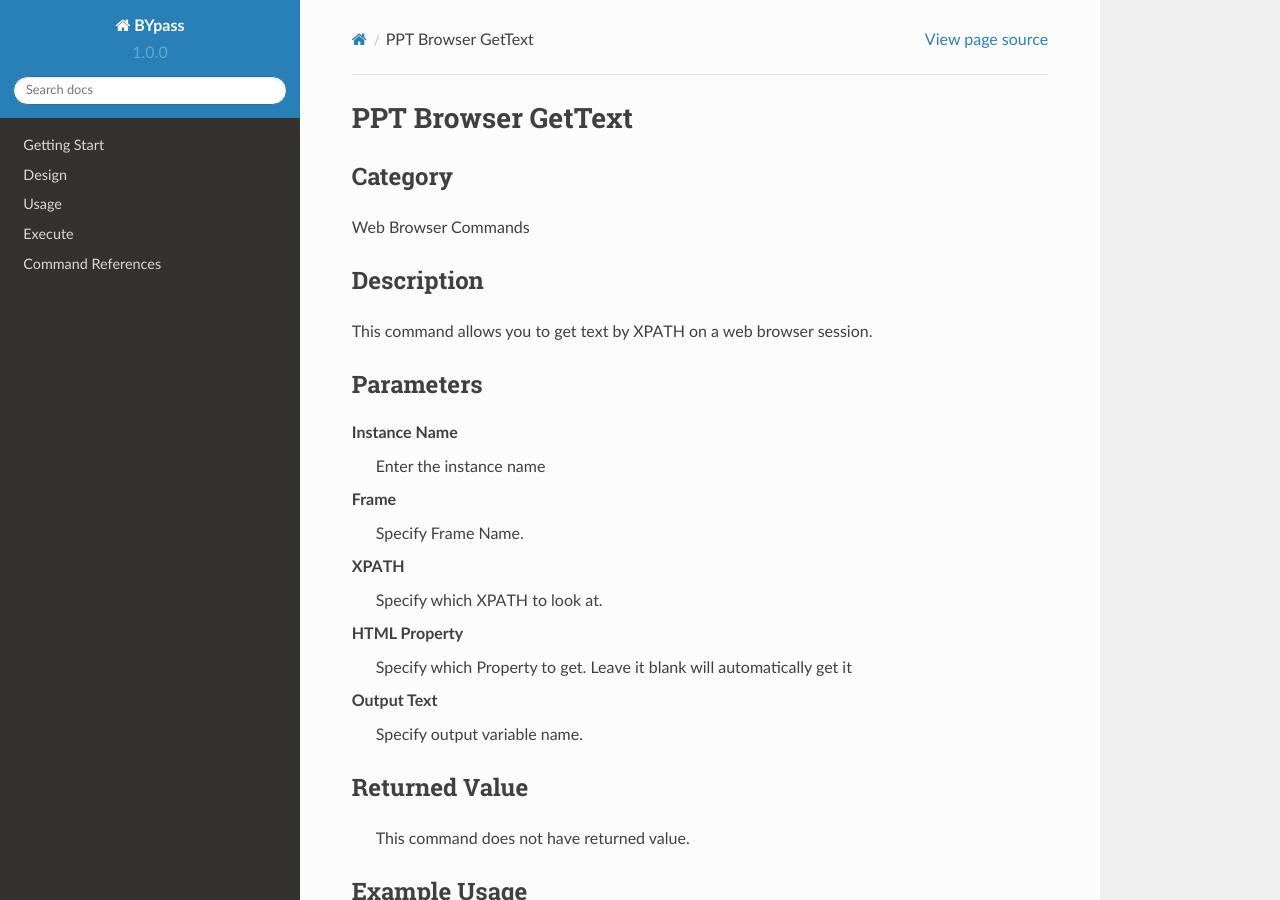
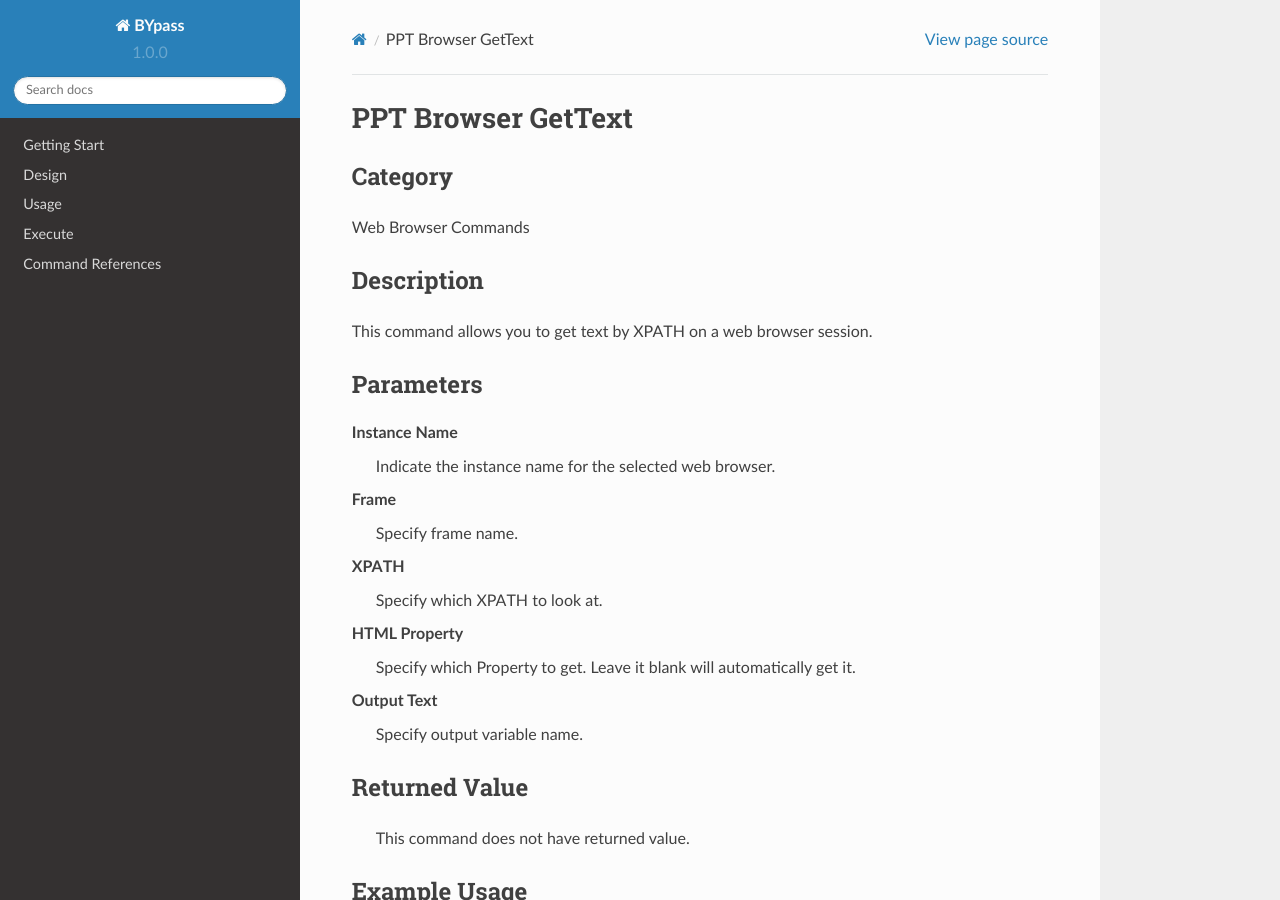
Before and after one commit to stupidmankind/BYpassDoc, a Sphinx documentation site: the page built from docs/source/commands/puppeteerbrowsergettext.rst, in a window 1280 px wide and 900 px high. Built offline with Sphinx 7.4.7 and the Read the Docs theme 2.0.0, drawn with Linux system fonts in a browser that asks for light colours.

Commit message:
Update puppeteerbrowsergettext.rst
Edit description

```diff
--- a/docs/source/commands/puppeteerbrowsergettext.rst
+++ b/docs/source/commands/puppeteerbrowsergettext.rst
@@ -14,16 +14,16 @@ Parameters
 ----------
 
 **Instance Name**
-	Enter the instance name
+	Indicate the instance name for the selected web browser.
 
 **Frame**
-	Specify Frame Name.
+	Specify frame name.
 
 **XPATH**
 	Specify which XPATH to look at.
 
 **HTML Property**
-	Specify which Property to get. Leave it blank will automatically get it
+	Specify which Property to get. Leave it blank will automatically get it.
 
 **Output Text**
 	Specify output variable name.
```
